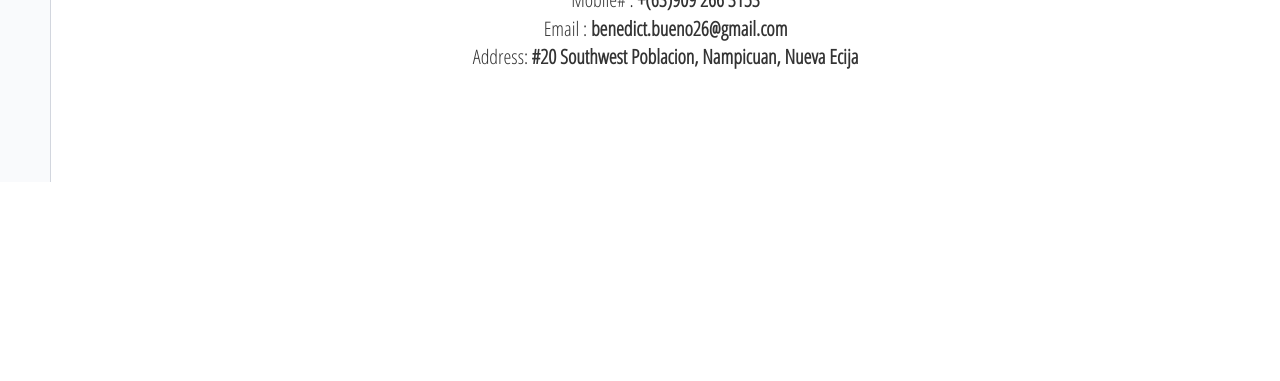
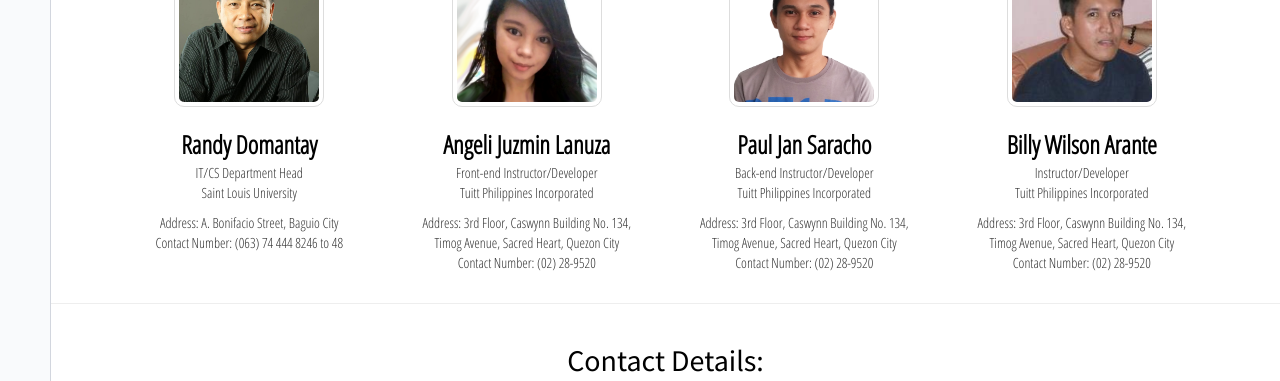
Before and after one commit to lorenzo26/myportfolio, a plain HTML site: page index.html in a window 1280 px wide. Shown: the part 3532-3913 px from the top of the page. Before the commit the page ends 3714 px from the top, so only its background shows below. Drawn offline with nearby package versions, Linux system fonts and the light colour scheme.

Commit message:
reference

```diff
--- a/css/style.css
+++ b/css/style.css
@@ -62,6 +62,24 @@ width: 100%;
 
 }
 
+.refpics{
+  width: 150px;
+  margin: 0 auto;
+   padding: 4px;
+    margin-bottom: 20px;
+    line-height: 1.42857143;
+    background-color: #fff;
+    border: 1px solid #ddd;
+    border-radius: 10px;
+}
+
+.leftside{
+  text-align: left;
+}
+
+.reference{
+  text-align: center;
+}
 #myBtn {
   display: none;
   position: fixed;
--- a/index.html
+++ b/index.html
@@ -310,7 +310,66 @@
         </div>
     </div>
     <hr>
-    <div class="row  contact" id="contact" >
+    <div class="row  reference" id="reference" >
+      <div class="container">
+      <div class="col-md-12" data-aos="zoom-out-down">
+        <h2>References</h2>
+         <div class="col-md-3" data-aos="zoom-out-down">
+         <img src="images/randy.jpg" class="refpics" alt="randy" >
+         <div>
+         <span class="counter-title"><strong>Randy Domantay</strong></span>
+         </div>
+         <p>IT/CS Department Head
+<br>Saint Louis University</p>
+<p>
+Address: A. Bonifacio Street, Baguio City
+<br>Contact Number: (063) 74 444 8246 to 48
+</p>
+         </div>
+          <div class="col-md-3" data-aos="zoom-out-down">
+          <img src="images/angeli.png" class="refpics" alt="angeli" >
+          <div>
+          <span class="counter-title"><strong>Angeli Juzmin Lanuza</strong></span>
+          </div>
+          <p>Front-end Instructor/Developer
+<br>Tuitt Philippines Incorporated
+</p>
+<p>Address: 3rd Floor, Caswynn Building No. 134,
+<br>Timog Avenue, Sacred Heart, Quezon City
+<br>Contact Number: (02) 28-9520
+</p>
+         </div>
+          <div class="col-md-3" data-aos="zoom-out-down">
+          <img src="images/pj.png" class="refpics" alt="pj" >
+          <div>
+          <span class="counter-title"><strong>Paul Jan Saracho</strong></span>
+          </div>
+           <p>Back-end Instructor/Developer
+<br>Tuitt Philippines Incorporated
+</p>
+<p>Address: 3rd Floor, Caswynn Building No. 134,
+<br>Timog Avenue, Sacred Heart, Quezon City
+<br>Contact Number: (02) 28-9520
+</p>
+         </div>
+         <div class="col-md-3" data-aos="zoom-out-down">
+         <img src="images/billy.jpg" class="refpics" alt="billy" >
+         <div>
+          <span class="counter-title"><strong>Billy Wilson Arante</strong></span>
+          </div>
+           <p>Instructor/Developer
+<br>Tuitt Philippines Incorporated
+</p>
+<p>Address: 3rd Floor, Caswynn Building No. 134,
+<br>Timog Avenue, Sacred Heart, Quezon City
+<br>Contact Number: (02) 28-9520
+</p>
+         </div>
+      </div>
+      </div>
+    </div>
+    <hr>
+     <div class="row  contact" id="contact" >
       <div class="container">
       <div class="col-md-12" data-aos="zoom-out-down">
         <h2>Contact Details:</h2>
@@ -322,6 +381,7 @@
       </div>
       </div>
     </div>
+
   </div>
   <section id="footer">
   <div class="navbar navbar-default navbar-fixed-bottom">
```
Also changed, not shown: images/angeli.png (added), images/billy.jpg (added), images/pj.png (added), images/randy.jpg (added).
